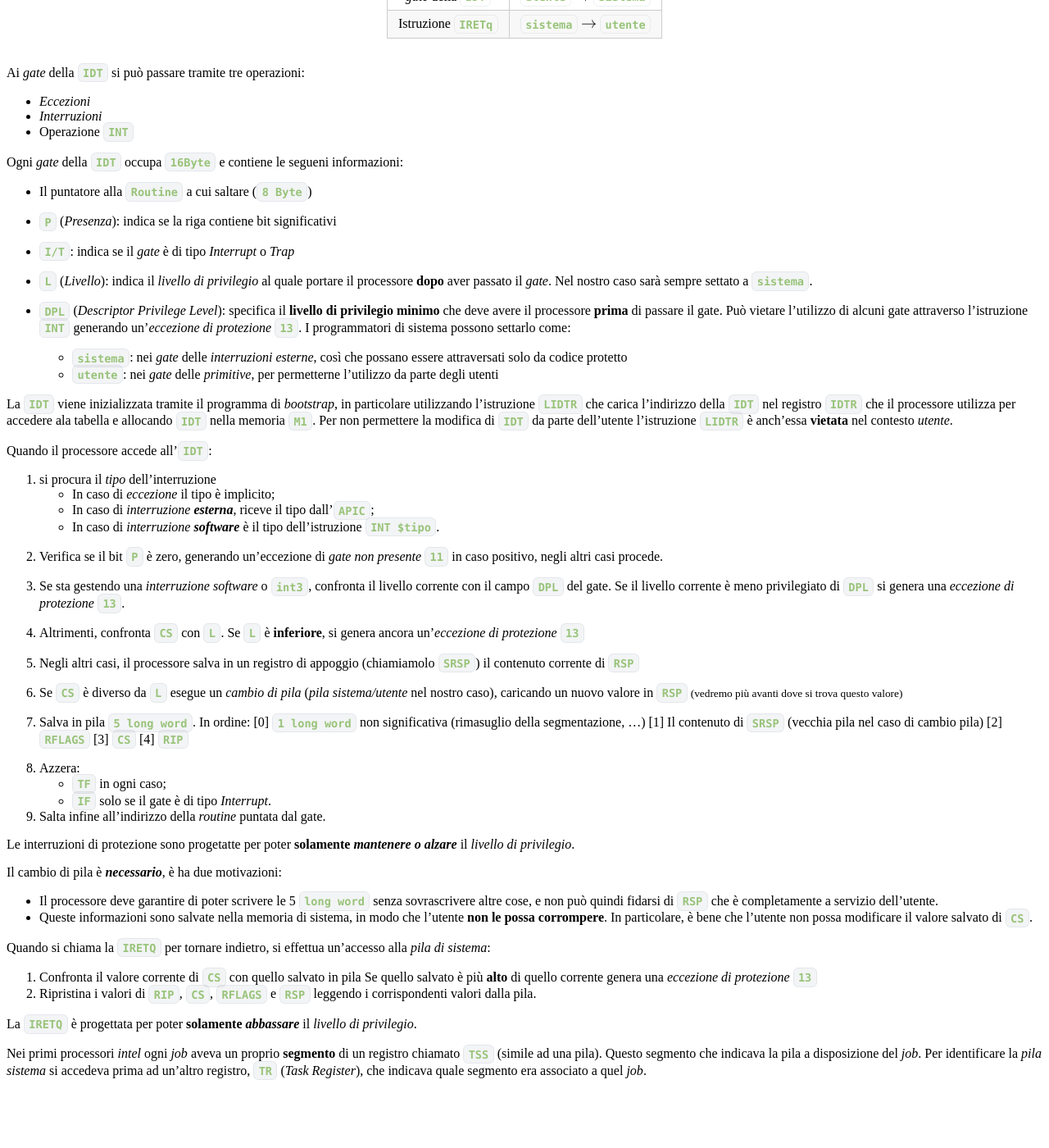
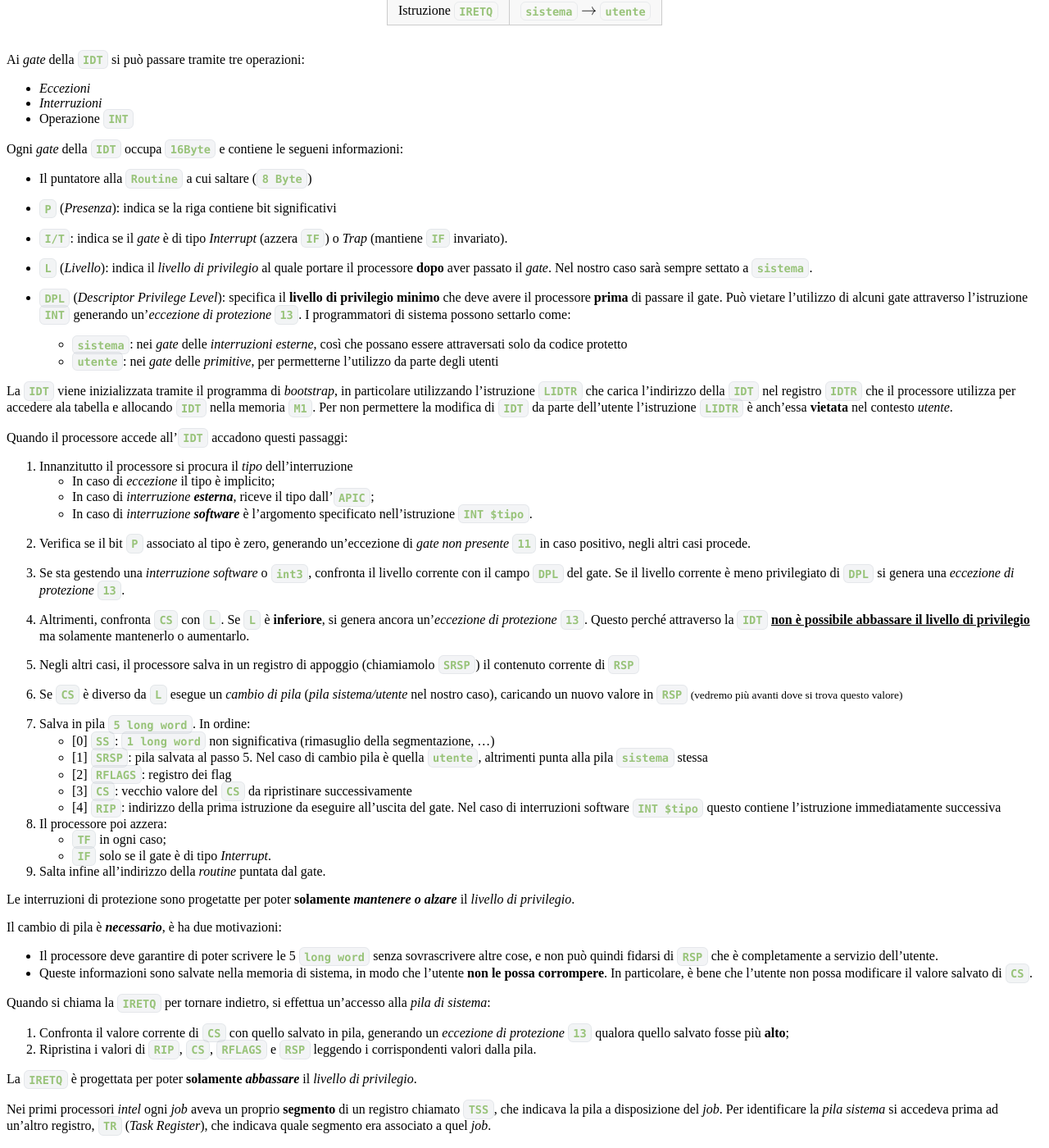
Before and after one commit to Gabriele-D-Cambria/Appunti-Calcolatori-Elettronici-2024-2025, a Jekyll site: the page built from Protezione.md, in a window 1280 px wide and 1400 px high, scrolled down 1872 px. Shown: the whole window at 82% size. Built offline with Jekyll 4.4.1, drawn with Linux system fonts in a browser that asks for light colours; nearby versions of some CDN libraries; our own code applies the rules of GitHub Pages for plain Markdown files; before the commit the page ends 3204 px from its top, so only the background shows below that; some of the changed text lies outside the part shown.

Commit message:
Miglioramenti di chiarezza e correzioni di refusi nel documento "Protezione"

```diff
--- a/Protezione.md
+++ b/Protezione.md
@@ -99,7 +97,7 @@ Il livello di privilegio può essere cambiato solo in due modi:
 | Operazione         | Livello di privilegio    |
 | ------------------ | ------------------------ |
 | _gate_ della `IDT` | `utente` $\to$ `sistema` |
-| Istruzione `IRETq` | `sistema` $\to$ `utente` |
+| Istruzione `IRETQ` | `sistema` $\to$ `utente` |
 
 </div>
 
@@ -113,9 +111,9 @@ Ogni _gate_ della `IDT` occupa `16Byte` e contiene le segueni informazioni:
 
 - `P` (_Presenza_): indica se la riga contiene bit significativi
 
-- `I/T`: indica se il _gate_ è di tipo _Interrupt_ o _Trap_
+- `I/T`: indica se il _gate_ è di tipo _Interrupt_ (azzera `IF`) o _Trap_ (mantiene `IF` invariato).
 
-- `L` (_Livello_): indica il _livello di privilegio_ al quale portare il processore **dopo** aver passato il _gate_. Nel nostro caso sarà sempre settato a `sistema`.
+- `L` (_Livello_): indica il _livello di privilegio_ al quale portare il processore **dopo** aver passato il _gate_. Nel nostro caso sarà sempre settato a `sistema`.<!--  -->
 
 - `DPL` (_Descriptor Privilege Level_): specifica il **livello di privilegio minimo** che deve avere il processore **prima** di passare il gate. Può vietare l'utilizzo di alcuni gate attraverso l'istruzione `INT` generando un'_eccezione di protezione_ `13`.
   I programmatori di sistema possono settarlo come:
@@ -125,19 +123,21 @@ Ogni _gate_ della `IDT` occupa `16Byte` e contiene le segueni informazioni:
 La `IDT` viene inizializzata tramite il programma di _bootstrap_, in particolare utilizzando l'istruzione `LIDTR` che carica l'indirizzo della `IDT` nel registro `IDTR` che il processore utilizza per accedere ala tabella e allocando `IDT` nella memoria `M1`.
 Per non permettere la modifica di `IDT` da parte dell'utente l'istruzione `LIDTR` è anch'essa **vietata** nel contesto _utente_.
 
-Quando il processore accede all'`IDT`:
-1. si procura il _tipo_ dell'interruzione
+Quando il processore accede all'`IDT` accadono questi passaggi:
+
+1. Innanzitutto il processore si procura il _tipo_ dell'interruzione
    - In caso di _eccezione_ il tipo è implicito;
    - In caso di _interruzione **esterna**_, riceve il tipo dall'`APIC`;
-   - In caso di _interruzione **software**_ è il tipo dell'istruzione `INT $tipo`.
+   - In caso di _interruzione **software**_ è l'argomento specificato nell'istruzione `INT $tipo`.
 
-2. Verifica se il bit `P` è zero, generando un'eccezione di _gate non presente_ `11` in caso positivo, negli altri casi procede.
+2. Verifica se il bit `P` associato al tipo è zero, generando un'eccezione di _gate non presente_ `11` in caso positivo, negli altri casi procede.
 
 3. Se sta gestendo una _interruzione software_ o `int3`, confronta il livello corrente con il campo `DPL` del gate.
    Se il livello corrente è meno privilegiato di `DPL` si genera una _eccezione di protezione_ `13`.
 
 4. Altrimenti, confronta `CS` con `L`.
-   Se `L` è **inferiore**, si genera ancora un'_eccezione di protezione_ `13`
+   Se `L` è **inferiore**, si genera ancora un'_eccezione di protezione_ `13`.
+   Questo perché attraverso la `IDT` **<u>non è possibile abbassare il livello di privilegio</u>** ma solamente mantenerlo o aumentarlo.
 
 5. Negli altri casi, il processore salva in un registro di appoggio (chiamiamolo `SRSP`) il contenuto corrente di `RSP`
 
@@ -145,17 +145,17 @@ Quando il processore accede all'`IDT`:
    <small>(vedremo più avanti dove si trova questo valore)</small>
 
 7. Salva in pila `5 long word`. In ordine:
-   [0] `1 long word` non significativa (rimasuglio della segmentazione, ...)
-   [1] Il contenuto di `SRSP` (vecchia pila nel caso di cambio pila)
-   [2] `RFLAGS`
-   [3] `CS`
-   [4] `RIP`
+   - [0] `SS`: `1 long word` non significativa (rimasuglio della segmentazione, ...)
+   - [1] `SRSP`: pila salvata al passo 5. Nel caso di cambio pila è quella `utente`, altrimenti punta alla pila `sistema` stessa
+   - [2] `RFLAGS`: registro dei flag
+   - [3] `CS`: vecchio valore del `CS` da ripristinare successivamente
+   - [4] `RIP`: indirizzo della prima istruzione da eseguire all'uscita del gate. Nel caso di interruzioni software `INT $tipo` questo contiene l'istruzione immediatamente successiva
 
-8. Azzera:
+8. Il processore poi azzera:
    - `TF` in ogni caso;
    - `IF` solo se il gate è di tipo _Interrupt_.
 
-9.  Salta infine all'indirizzo della _routine_ puntata dal gate.
+9. Salta infine all'indirizzo della _routine_ puntata dal gate.
 
 Le interruzioni di protezione sono progetatte per poter **solamente _mantenere o alzare_** il _livello di privilegio_.
 
@@ -165,12 +165,10 @@ Il cambio di pila è **_necessario_**, è ha due motivazioni:
   In particolare, è bene che l’utente non possa modificare il valore salvato di `CS`.
 
 Quando si chiama la `IRETQ` per tornare indietro, si effettua un'accesso alla _pila di sistema_:
-1. Confronta il valore corrente di `CS` con quello salvato in pila
-   Se quello salvato è più **alto** di quello corrente genera una _eccezione di protezione_ `13`
+1. Confronta il valore corrente di `CS` con quello salvato in pila, generando un _eccezione di protezione_ `13` qualora quello salvato fosse più **alto**;
 2. Ripristina i valori di `RIP`, `CS`, `RFLAGS` e `RSP` leggendo i corrispondenti valori dalla pila.
 
 La `IRETQ` è progettata per poter **solamente _abbassare_** il _livello di privilegio_.
 
-Nei primi processori _intel_ ogni _job_ aveva un proprio **segmento** di un registro chiamato `TSS` (simile ad una pila).
-Questo segmento che indicava la pila a disposizione del _job_.
+Nei primi processori _intel_ ogni _job_ aveva un proprio **segmento** di un registro chiamato `TSS`, che indicava la pila a disposizione del _job_.
 Per identificare la _pila sistema_ si accedeva prima ad un'altro registro, `TR` (_Task Register_), che indicava quale segmento era associato a quel _job_.
```
Also changed, not shown: other parts of Protezione.md (+10 -12 lines).
